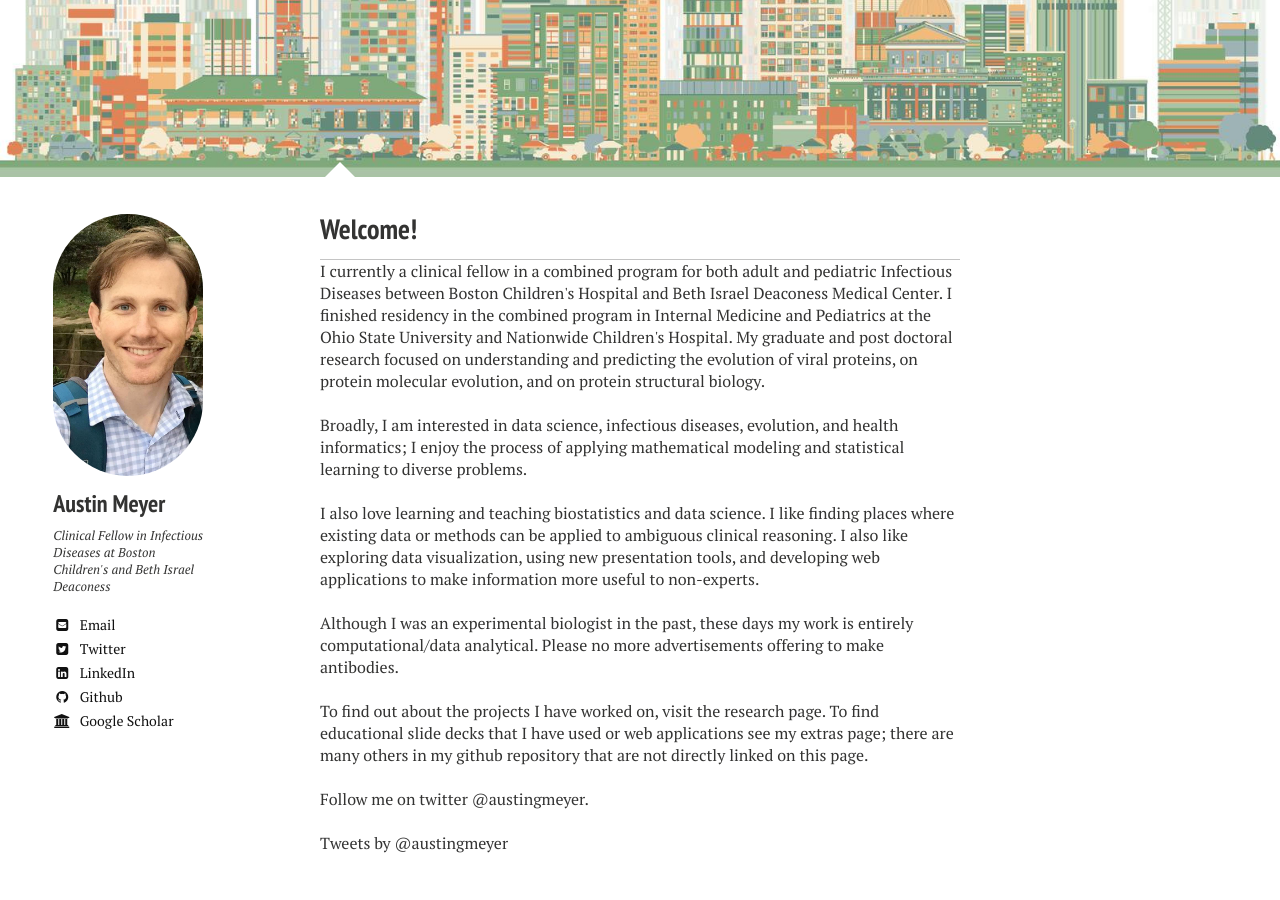
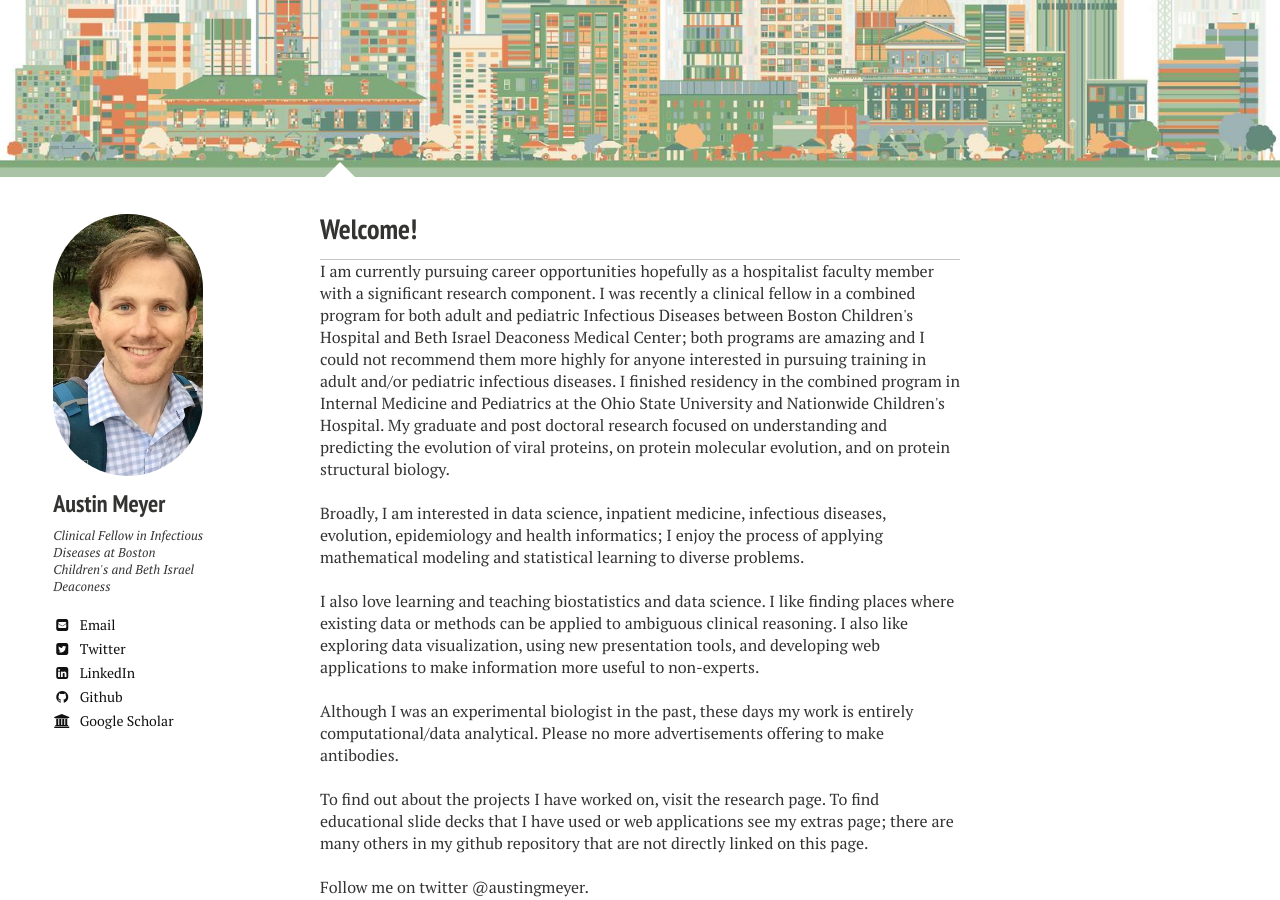
Before and after one commit to ausmeyer/ausmeyer.github.io, a Jekyll site: the page built from index.md, in a window 1280 px wide and 900 px high, scrolled down 353 px. Built offline with Jekyll 4.4.1, drawn with Linux system fonts in a browser that asks for light colours; nearby versions of some CDN libraries; comment, search, counter and statistics services are not loaded.

Commit message:
Updates for new directions.

```diff
--- a/_layouts/home.html
+++ b/_layouts/home.html
@@ -35,9 +35,9 @@
   </div>
   <div id="index">
     <h3>Welcome!</h3>
-      I  currently a clinical fellow in a combined program for both adult and pediatric Infectious Diseases between Boston Children's Hospital and Beth Israel Deaconess Medical Center. I finished residency in the combined program in Internal Medicine and Pediatrics at the Ohio State University and Nationwide Children's Hospital. My graduate and post doctoral research focused on understanding and predicting the evolution of viral proteins, on protein molecular evolution, and on protein structural biology.
+      I am currently pursuing career opportunities hopefully as a hospitalist faculty member with a significant research component. I was recently a clinical fellow in a combined program for both adult and pediatric Infectious Diseases between Boston Children's Hospital and Beth Israel Deaconess Medical Center; both programs are amazing and I could not recommend them more highly for anyone interested in pursuing training in adult and/or pediatric infectious diseases. I finished residency in the combined program in Internal Medicine and Pediatrics at the Ohio State University and Nationwide Children's Hospital. My graduate and post doctoral research focused on understanding and predicting the evolution of viral proteins, on protein molecular evolution, and on protein structural biology.
       <br><br>
-      Broadly, I am interested in data science, infectious diseases, evolution, and health informatics; I enjoy the process of applying mathematical modeling and statistical learning to diverse problems.
+      Broadly, I am interested in data science, inpatient medicine, infectious diseases, evolution, epidemiology and health informatics; I enjoy the process of applying mathematical modeling and statistical learning to diverse problems.
       <br><br>
       I also love learning and teaching biostatistics and data science. I like finding places where existing data or methods can be applied to ambiguous clinical reasoning. I also like exploring data visualization, using new presentation tools, and developing web applications to make information more useful to non-experts.
       <br><br>
```
